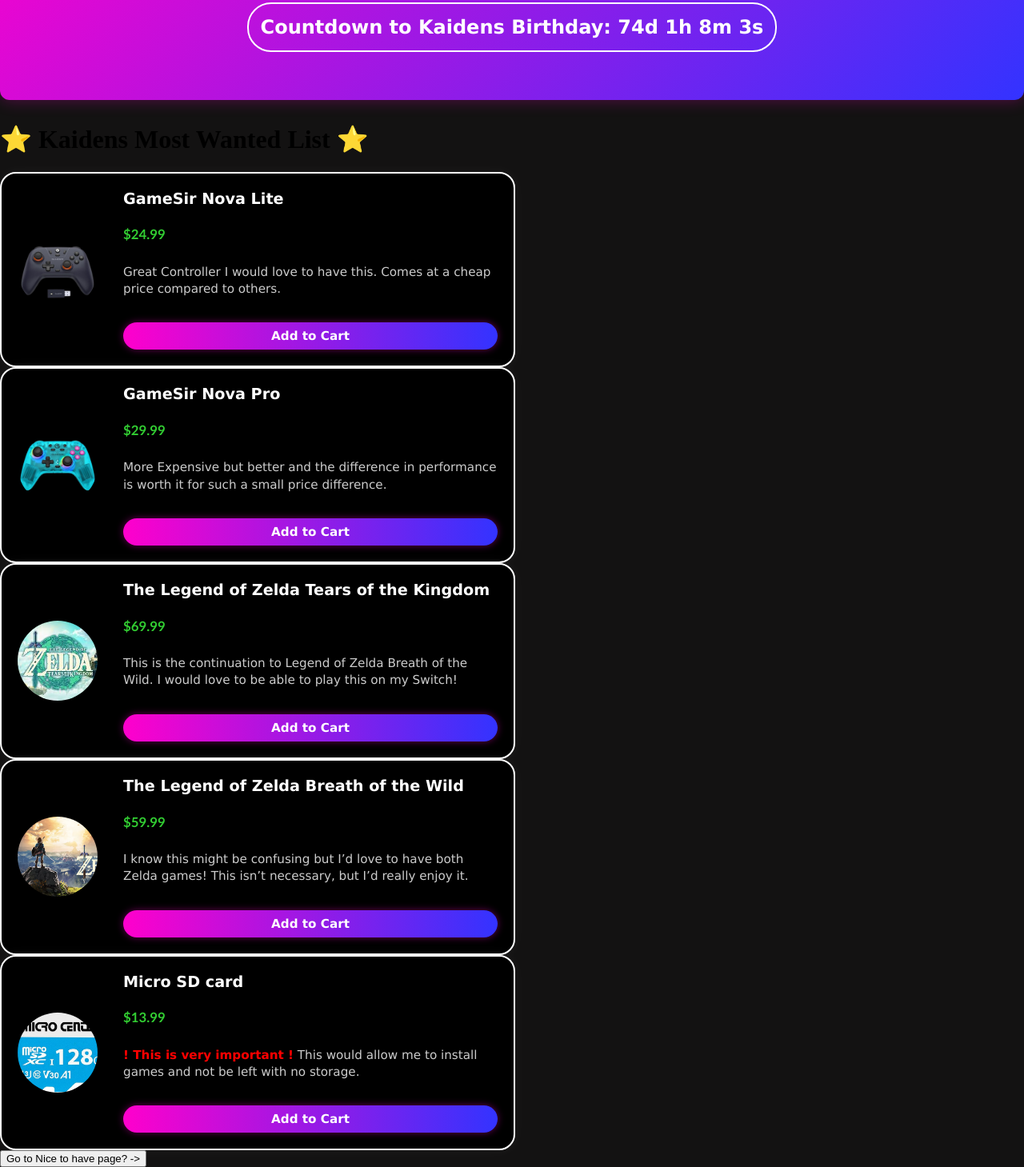
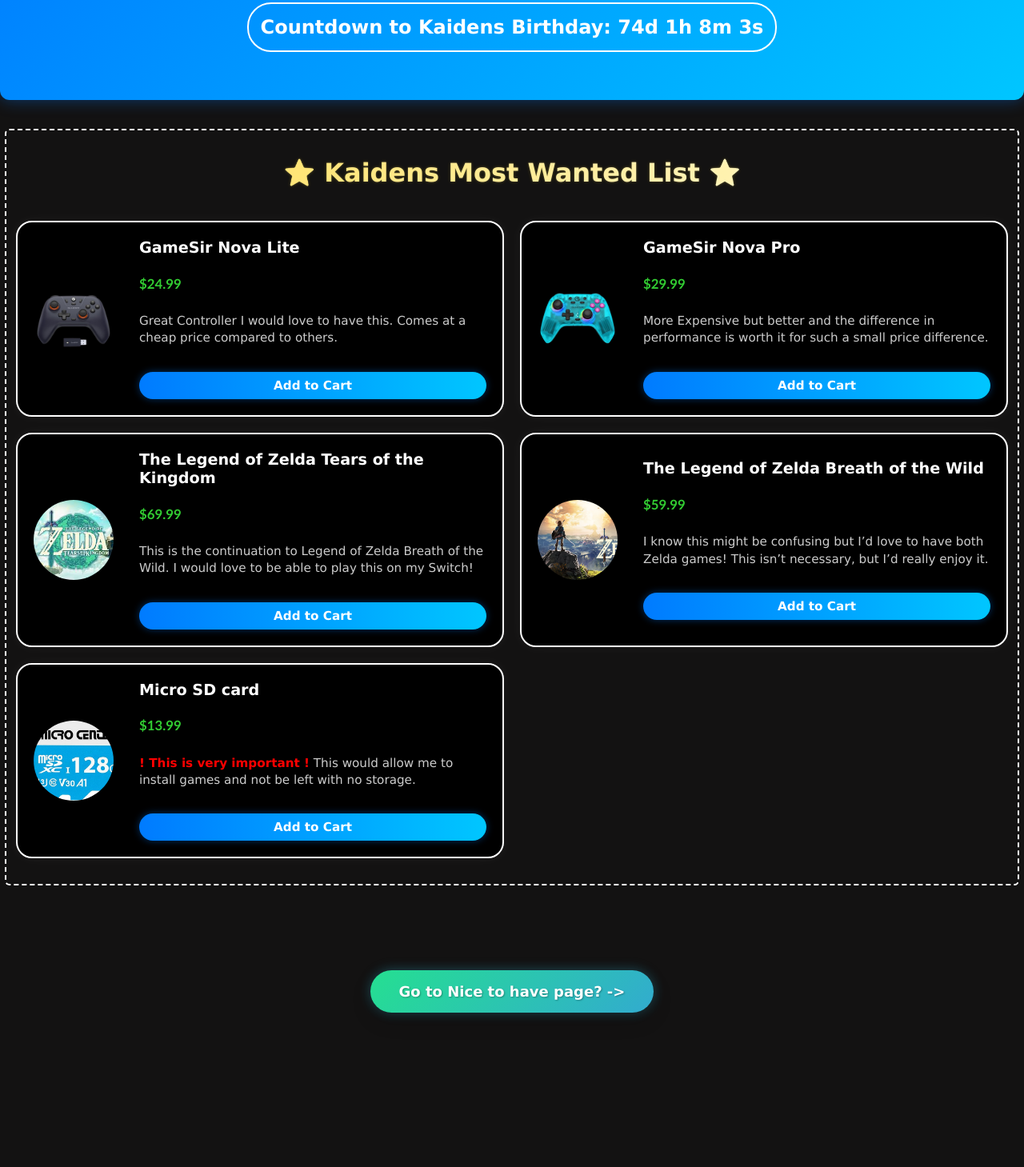
Before and after one commit to SomeRandomFella/KaidensList, a plain HTML site: page index.html in a window 1280 px wide. Shown: the part 177-1636 px from the top of the page at 80% size. After the commit the page ends 1483 px from the top, so only its background shows below. Drawn offline with nearby package versions, Linux system fonts and the light colour scheme.

Commit message:
Update style.css

```diff
--- a/style.css
+++ b/style.css
@@ -10,13 +10,14 @@
   flex-direction: column;
   gap: 5px;
   font-weight: bold;
-  background: linear-gradient(135deg, #ff00cc, #3333ff);
+  background: linear-gradient(135deg, #007bff, #00c6ff);
   color: white;
   margin-bottom: 30px;
   padding: 20px;
   border-radius: 12px;
-  box-shadow: 0 0 20px rgba(255, 0, 204, 0.3);
+  box-shadow: 0 0 20px rgba(0, 123, 255, 0.4);
 }
+
 
 
 @keyframes subtleShine {
@@ -92,11 +93,11 @@
 }
 
 .hugecontainer {
-  display: grid;
-  grid-template-columns: repeat(auto-fit, minmax(550px, 1fr));
+  display: flex;
+  flex-wrap: wrap;
   gap: 20px;
+  justify-content: flex-start;
 }
-
 
 .card {
   border: solid 2px white;
@@ -107,15 +108,20 @@
   font-family: 'Lucida Sans', 'Lucida Sans Regular', 'Lucida Grande',
     'Lucida Sans Unicode', Geneva, Verdana, sans-serif;
   border-radius: 20px;
-  max-width: 600px;
   padding-left: 5px;
   padding-right: 20px;
+  max-width: 600px;
   background-color: rgb(0, 0, 0);
   transition: transform 0.6s ease;
   position: relative;
   overflow: hidden;
+  padding: 20px;
+  gap: 12px;
+  flex-direction: row;
+  box-shadow: 0 0 15px rgba(255, 255, 255, 0.05);
+  flex: 1 1 550px;
+}
 
-}
 
 .card::before {
   content: '';
@@ -397,7 +403,7 @@
 
 .add-to-cart {
   margin-top: 10px;
-  background: linear-gradient(to right, #ff00cc, #3333ff);
+  background: linear-gradient(to right, #007bff, #00c6ff);
   color: white;
   font-weight: bold;
   padding: 8px 16px;
@@ -405,15 +411,16 @@
   border-radius: 999px;
   cursor: pointer;
   font-size: 0.95rem;
-  box-shadow: 0 0 10px rgba(255, 0, 204, 0.4);
+  box-shadow: 0 0 10px rgba(0, 123, 255, 0.4);
   transition: all 0.3s ease;
   font-family: 'Lucida Sans', 'Lucida Sans Regular', 'Lucida Grande', 'Lucida Sans Unicode', Geneva, Verdana, sans-serif;
 }
 
 .add-to-cart:hover {
-  background: linear-gradient(to right, #3333ff, #ff00cc);
+  background: linear-gradient(to right, #0056b3, #009ee0);
   transform: scale(1.05);
 }
+
 
 .empty-message {
   text-align: center;
@@ -450,3 +457,105 @@
 .hidden {
   display: none;
 }
+
+.mostimportant {
+  display: grid;
+  grid-template-columns: repeat(auto-fit, minmax(550px, 1fr));
+  gap: 20px;
+  border: none;
+  outline: 2px dashed white;
+  outline-offset: -8px;
+  border-radius: 12px;
+  padding: 20px;
+  padding-bottom: 40px;
+  margin-bottom: 100px;
+
+}
+
+.title {
+  display: flex;
+  justify-content: center;
+  font-family: 'Lucida Sans', 'Lucida Sans Regular', 'Lucida Grande', 'Lucida Sans Unicode', Geneva, Verdana, sans-serif;
+  font-weight: bold;
+  background: linear-gradient(120deg,
+      #ffeb99 0%,
+      #ffe066 25%,
+      #fff8cc 50%,
+      #ffd700 75%,
+      #ffeb99 100%);
+  background-size: 200% 200%;
+  -webkit-background-clip: text;
+  background-clip: text;
+  color: transparent;
+  animation: innerGoldShine 6s ease-in-out infinite;
+  text-shadow:
+    0 0 2px rgba(255, 255, 255, 0.2),
+    0 0 4px rgba(255, 215, 0, 0.2);
+}
+
+@keyframes innerGoldShine {
+  0% {
+    background-position: 0% 50%;
+  }
+
+  50% {
+    background-position: 100% 50%;
+  }
+
+  100% {
+    background-position: 0% 50%;
+  }
+}
+
+.redirect {
+  display: flex;
+  justify-content: center;
+  align-items: center;
+  margin-bottom: 40px;
+}
+
+.hm2 {
+  border-radius: 40px;
+  padding: 16px 36px;
+  background: linear-gradient(135deg, #25df91, #32abcf);
+  font-family: 'Lucida Sans', 'Lucida Sans Regular', 'Lucida Grande', 'Lucida Sans Unicode', Geneva, Verdana, sans-serif;
+  font-weight: bold;
+  color: white;
+  font-size: 18px;
+  border: none;
+  cursor: pointer;
+  box-shadow: 0 10px 25px rgba(0, 0, 0, 0.2), 0 0 15px rgba(50, 170, 200, 0.4);
+  text-shadow: 1px 1px 2px rgba(0, 0, 0, 0.3);
+  position: relative;
+  overflow: hidden;
+  transition: all 0.3s ease;
+}
+
+.hm2::before {
+  content: '';
+  position: absolute;
+  top: 0;
+  left: -75%;
+  width: 50%;
+  height: 100%;
+  background: linear-gradient(120deg,
+      rgba(255, 255, 255, 0.2),
+      rgba(255, 255, 255, 0.05));
+  transform: skewX(-30deg);
+  transition: 0.6s ease-in-out;
+}
+
+.hm2:hover::before {
+  left: 130%;
+}
+
+.hm2:hover {
+  transform: scale(1.05);
+  box-shadow: 0 15px 35px rgba(0, 0, 0, 0.3), 0 0 25px rgba(50, 170, 200, 0.6);
+  filter: brightness(1.1);
+}
+
+.hm2:active {
+  transform: translateY(1px);
+  box-shadow: 0 6px 10px rgba(0, 0, 0, 0.1);
+}
```
